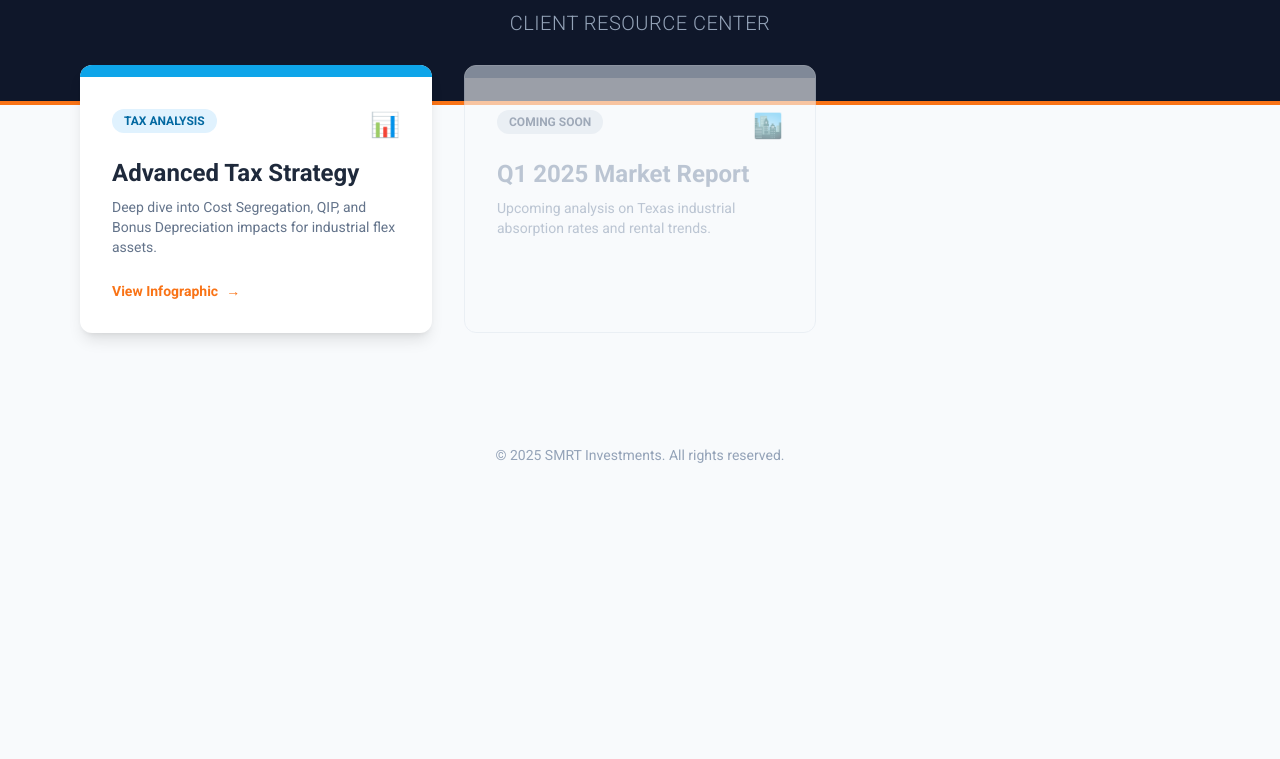
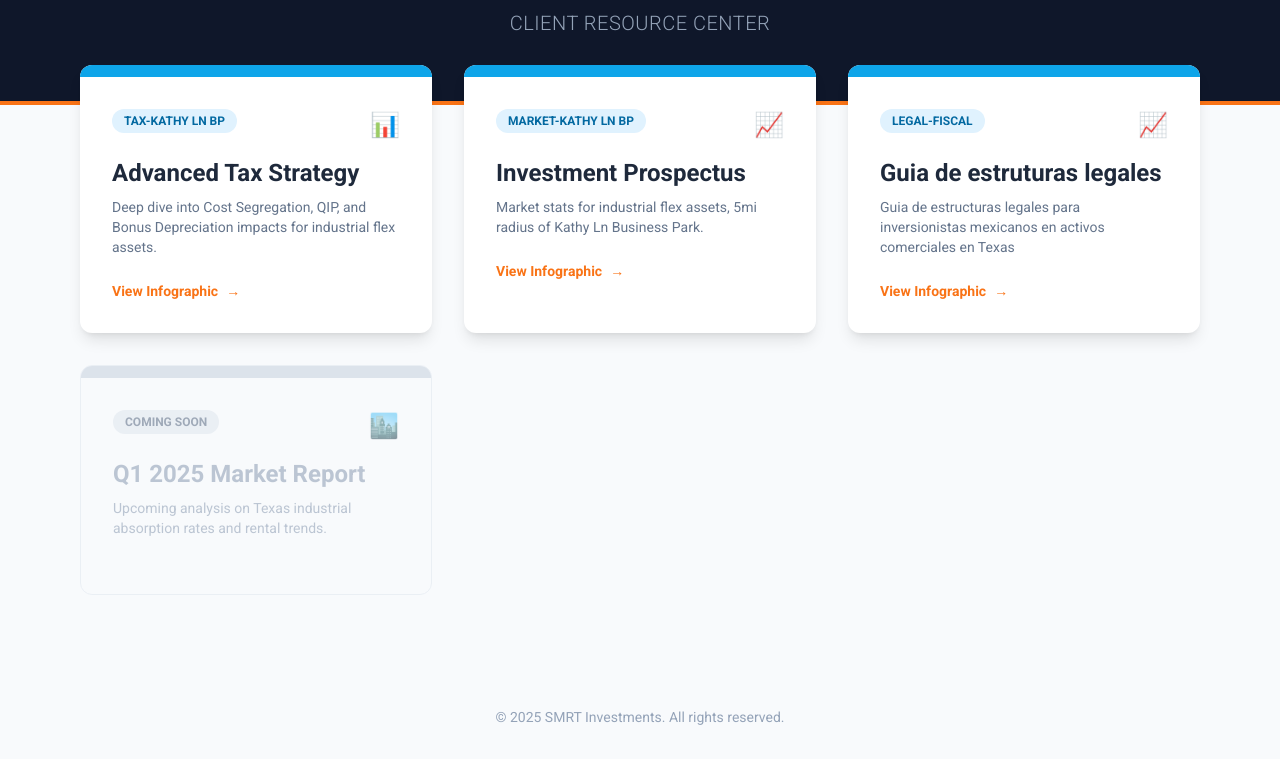
Before and after one commit to cristobal-ai/infographics, a website: page index.html in a window 1280 px wide. Shown: the part 119-878 px from the top of the page. Before the commit the page ends 800 px from the top, so only its background shows below. Drawn offline with nearby package versions, Linux system fonts and the light colour scheme.

Commit message:
Update links and content in index.html

```diff
--- a/index.html
+++ b/index.html
@@ -25,15 +25,45 @@
     <main class="max-w-6xl mx-auto px-4 -mt-10 pb-20">
         <div class="grid grid-cols-1 md:grid-cols-2 lg:grid-cols-3 gap-8">
 
-            <a href="/tax-strategy" class="bg-white rounded-xl overflow-hidden shadow-lg card-hover transition-all duration-300 block group">
+            <a href="/KLBP_TAXSTRATEGY" class="bg-white rounded-xl overflow-hidden shadow-lg card-hover transition-all duration-300 block group">
                 <div class="h-3 bg-sky-500 w-full group-hover:h-4 transition-all duration-300"></div>
                 <div class="p-8">
                     <div class="flex justify-between items-start mb-4">
-                        <span class="bg-sky-100 text-sky-700 text-xs font-bold px-3 py-1 rounded-full uppercase">Tax Analysis</span>
+                        <span class="bg-sky-100 text-sky-700 text-xs font-bold px-3 py-1 rounded-full uppercase">Tax-Kathy Ln BP</span>
                         <span class="text-2xl">📊</span>
                     </div>
                     <h3 class="text-2xl font-bold text-slate-800 mb-2 group-hover:text-sky-600 transition-colors">Advanced Tax Strategy</h3>
                     <p class="text-slate-500 text-sm mb-6">Deep dive into Cost Segregation, QIP, and Bonus Depreciation impacts for industrial flex assets.</p>
+                    <div class="text-orange-500 text-sm font-bold flex items-center">
+                        View Infographic <span class="ml-2">→</span>
+                    </div>
+                </div>
+            </a>
+
+            <a href="/KLBP_Market_Analysis" class="bg-white rounded-xl overflow-hidden shadow-lg card-hover transition-all duration-300 block group">
+                <div class="h-3 bg-sky-500 w-full group-hover:h-4 transition-all duration-300"></div>
+                <div class="p-8">
+                    <div class="flex justify-between items-start mb-4">
+                        <span class="bg-sky-100 text-sky-700 text-xs font-bold px-3 py-1 rounded-full uppercase">Market-Kathy Ln BP</span>
+                        <span class="text-2xl">📈</span>
+                    </div>
+                    <h3 class="text-2xl font-bold text-slate-800 mb-2 group-hover:text-sky-600 transition-colors">Investment Prospectus</h3>
+                    <p class="text-slate-500 text-sm mb-6">Market stats for industrial flex assets, 5mi radius of Kathy Ln Business Park.</p>
+                    <div class="text-orange-500 text-sm font-bold flex items-center">
+                        View Infographic <span class="ml-2">→</span>
+                    </div>
+                </div>
+            </a>
+
+             <a href="/estructura_mex" class="bg-white rounded-xl overflow-hidden shadow-lg card-hover transition-all duration-300 block group">
+                <div class="h-3 bg-sky-500 w-full group-hover:h-4 transition-all duration-300"></div>
+                <div class="p-8">
+                    <div class="flex justify-between items-start mb-4">
+                        <span class="bg-sky-100 text-sky-700 text-xs font-bold px-3 py-1 rounded-full uppercase">Legal-Fiscal</span>
+                        <span class="text-2xl">📈</span>
+                    </div>
+                    <h3 class="text-2xl font-bold text-slate-800 mb-2 group-hover:text-sky-600 transition-colors">Guia de estruturas legales</h3>
+                    <p class="text-slate-500 text-sm mb-6">Guia de estructuras legales para inversionistas mexicanos en activos comerciales en Texas</p>
                     <div class="text-orange-500 text-sm font-bold flex items-center">
                         View Infographic <span class="ml-2">→</span>
                     </div>
```
